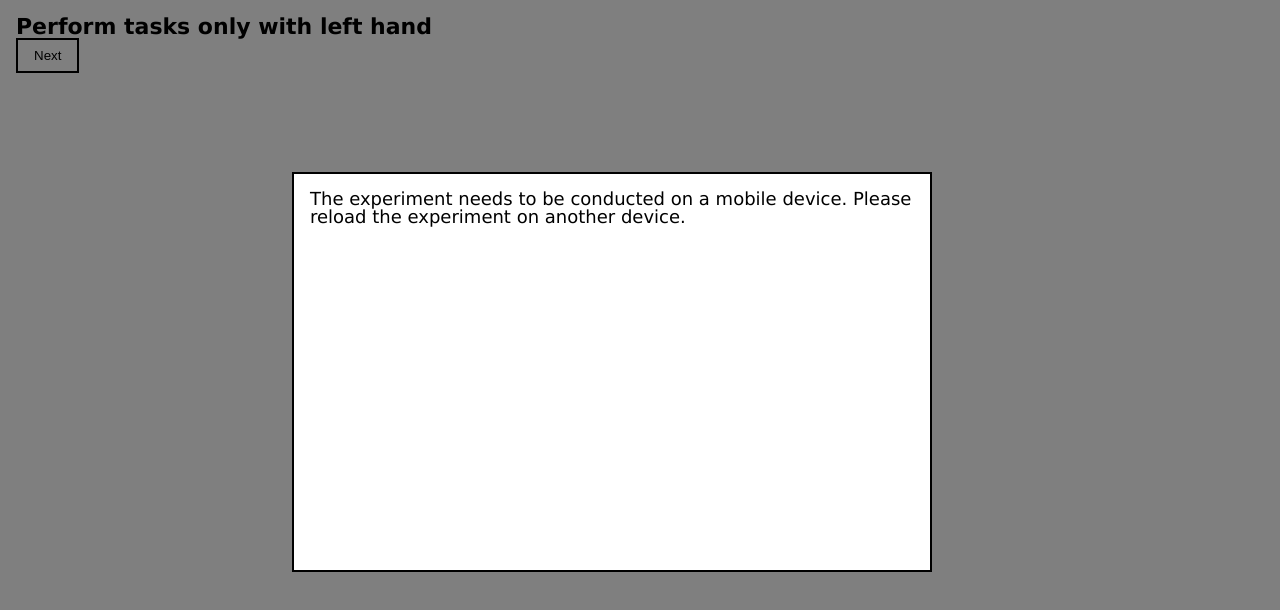
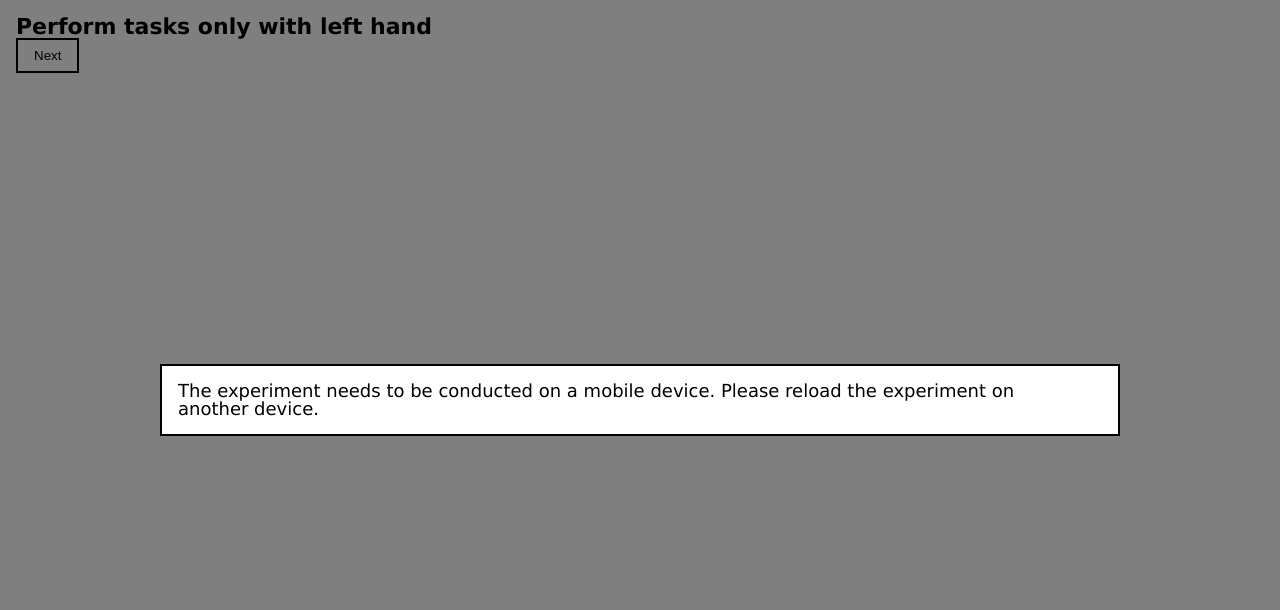
Before and after one commit to TiekieWiki/Thesis-Experiment, a Vue app in the folder thesis-experiment/: page /experiment in a window 1280 px wide. Shown: the top 610 px of the page. Built offline with nearby package versions, Linux system fonts and the light colour scheme.

Commit message:
Centered pop up

```diff
--- a/thesis-experiment/src/assets/styles/elements/popUp.scss
+++ b/thesis-experiment/src/assets/styles/elements/popUp.scss
@@ -1,22 +1,19 @@
-@use "../variables";
+@use '../variables';
 
 .pop-up-background {
+  display: flex;
+  justify-content: center;
+  align-items: center;
   position: fixed;
   z-index: 10;
   top: 0;
   left: 0;
-  width: 100%;
-  height: 100%;
+  width: 100vw;
+  height: 100vh;
   background-color: rgba(0, 0, 0, 0.5);
 
   .pop-up {
-    position: absolute;
-    width: 50vw;
-    height: 50vh;
-    top: 50vh;
-    left: 50vw;
-    margin-top: calc(-25vh - (2 * #{variables.$spacing-medium} - 4px));
-    margin-left: calc(-25vw - (2 * #{variables.$spacing-medium} - 4px));
+    width: 75vw;
     padding: variables.$spacing-medium;
     background-color: variables.$color-tertiary;
     border: variables.$size-border solid variables.$color-primary;
```
